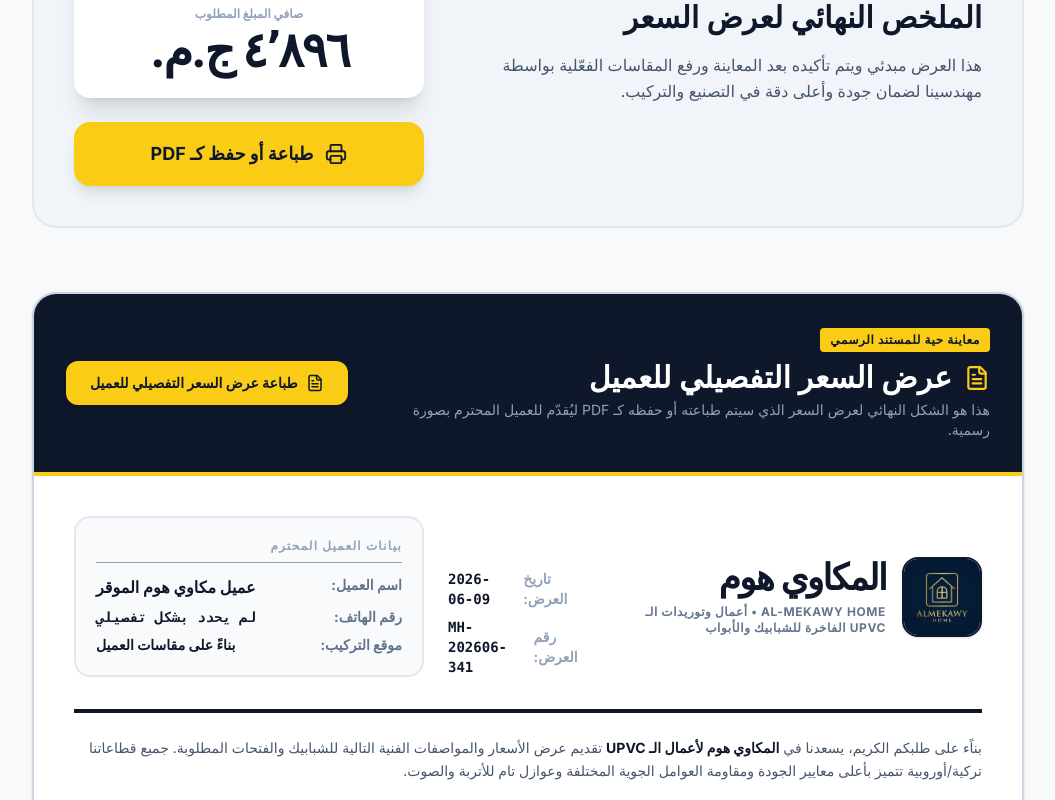
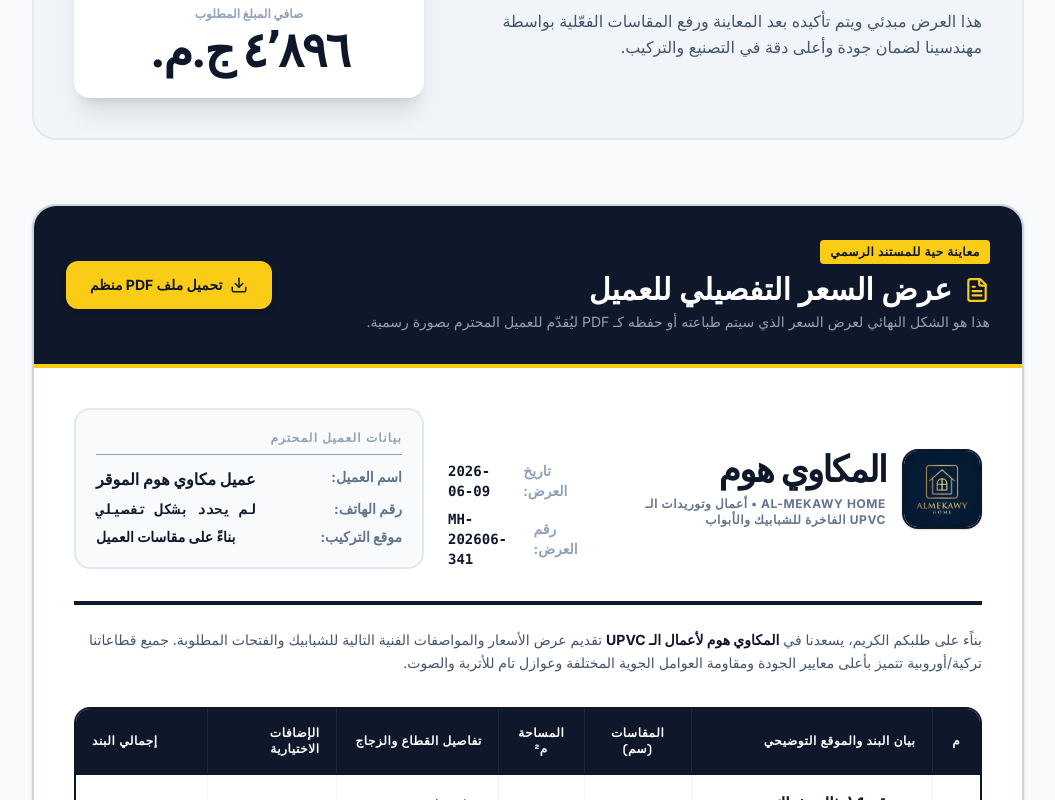
Before and after one commit to mohamedmalhasaneen-maker/Al-mekawy-Home-, a React (Vite) app: page / in a window 1280 px wide. Shown: the part 1460-2260 px from the top of the page, without its empty margins (112-1167 px from the left). Built offline with nearby package versions, Linux system fonts and the light colour scheme.

Commit message:
feat: add PDF quotation export functionality
Integrated jspdf and html-to-image to allow users to generate and download professional PDF copies of price quotations directly from the application.

```diff
--- a/index.html
+++ b/index.html
@@ -5,7 +5,6 @@
     <meta name="viewport" content="width=device-width, initial-scale=1.0" />
     <title>Al-mekawy Home | المكاوي هوم</title>
     <link rel="icon" type="image/png" href="./src/assets/images/almekawy_logo_1780823019540.png" />
- <meta name="google-site-verification" content="Q64R65UJ2_InKDzink7gozFlm1hRsgE5G5L-N2mVwcw" />
   </head>
   <body>
     <div id="root"></div>
--- a/src/App.tsx
+++ b/src/App.tsx
@@ -1,5 +1,5 @@
 import { useState, useMemo } from 'react';
-import { Plus, Calculator, QrCode } from 'lucide-react';
+import { Plus, Calculator, QrCode, FileText } from 'lucide-react';
 import { motion, AnimatePresence } from 'motion/react';
 
 import { QuoteItem, CalculationResult, CustomerInfo } from './types';
@@ -152,7 +152,14 @@
   };
 
   const handlePrint = () => {
-    window.print();
+    const el = document.getElementById('detailed-quote-view');
+    if (el) {
+      el.scrollIntoView({ behavior: 'smooth' });
+      el.classList.add('ring-4', 'ring-[#FACC15]', 'ring-offset-2');
+      setTimeout(() => {
+        el.classList.remove('ring-4', 'ring-[#FACC15]', 'ring-offset-2');
+      }, 1500);
+    }
   };
 
   return (
@@ -263,12 +270,10 @@
             type="button"
             onClick={handlePrint}
             className="px-5 py-4 bg-amber-500 hover:bg-amber-600 text-[#0F172A] rounded-2xl font-black text-sm shadow-md active:scale-95 transition-all text-center cursor-pointer flex items-center gap-1.5"
-            title="طباعة عرض السعر"
+            title="معاينة وتحميل ملف PDF منظم"
           >
-            <svg className="w-5 h-5" fill="none" viewBox="0 0 24 24" stroke="currentColor">
-              <path strokeLinecap="round" strokeLinejoin="round" strokeWidth={2.5} d="M17 17h2a2 2 0 002-2v-4a2 2 0 00-2-2H5a2 2 0 00-2 2v4a2 2 0 002 2h2m2 4h6a2 2 0 002-2v-4a2 2 0 00-2-2H9a2 2 0 00-2 2v4a2 2 0 002 2zm8-12V5a2 2 0 00-2-2H9a2 2 0 00-2-2v4" />
-            </svg>
-            <span>طباعة</span>
+            <FileText size={20} />
+            <span>عرض السعر (PDF)</span>
           </button>
         </div>
       </main>
--- a/src/components/DetailedQuoteView.tsx
+++ b/src/components/DetailedQuoteView.tsx
@@ -1,7 +1,9 @@
 import React from 'react';
 import { CustomerInfo, CalculatedItem, CalculationResult } from '../types';
 import { PROFILES, ADDONS } from '../constants';
-import { Shield, Medal, Award, Globe, Phone, FileText, CheckCircle, ExternalLink, ThumbsUp, Instagram, Facebook } from 'lucide-react';
+import { Shield, Medal, Award, Globe, Phone, FileText, CheckCircle, ExternalLink, ThumbsUp, Instagram, Facebook, Download, MessageCircle } from 'lucide-react';
+import jspdf from 'jspdf';
+import * as htmlToImage from 'html-to-image';
 import logoUrl from '../assets/images/almekawy_logo_1780823019540.png';
 
 interface Props {
@@ -11,14 +13,70 @@
 }
 
 export default function DetailedQuoteView({ customer, calculations, formatCurrency }: Props) {
+  const [isExporting, setIsExporting] = React.useState(false);
   const quoteNumber = React.useMemo(() => {
     const today = new Date();
     const random = Math.floor(100 + Math.random() * 900);
     return `MH-${today.getFullYear()}${String(today.getMonth() + 1).padStart(2, '0')}-${random}`;
   }, []);
 
+  const exportToPdf = async () => {
+    if (isExporting) return;
+    setIsExporting(true);
+
+    // Give react time to render with isExporting class updates
+    setTimeout(async () => {
+      try {
+        const element = document.getElementById('quotation-print-sheet');
+        if (!element) return;
+
+        const width = element.offsetWidth || 1120;
+        const height = element.offsetHeight || 1600;
+
+        const imgData = await htmlToImage.toPng(element, {
+          quality: 0.98,
+          backgroundColor: '#ffffff',
+          pixelRatio: 2,
+          style: {
+            transform: 'scale(1)',
+            transformOrigin: 'top right'
+          }
+        });
+
+        const pdf = new jspdf('p', 'mm', 'a4');
+        const imgWidth = 210; // A4 standard width in mm
+        const pageHeight = 297; // A4 standard height in mm
+        const imgHeight = (height * imgWidth) / width;
+
+        let heightLeft = imgHeight;
+        let position = 0;
+
+        // First page
+        pdf.addImage(imgData, 'PNG', 0, position, imgWidth, imgHeight, undefined, 'FAST');
+        heightLeft -= pageHeight;
+
+        // Subsequent page slicing
+        let pageNum = 1;
+        while (heightLeft > 0) {
+          position = - (pageNum * pageHeight);
+          pdf.addPage();
+          pdf.addImage(imgData, 'PNG', 0, position, imgWidth, imgHeight, undefined, 'FAST');
+          heightLeft -= pageHeight;
+          pageNum++;
+        }
+
+        const clientNameClean = (customer.name || 'عميل').trim().replace(/\s+/g, '_');
+        pdf.save(`عرض_سعر_المكاوي_${clientNameClean}.pdf`);
+      } catch (err) {
+        console.error('Error generating PDF:', err);
+      } finally {
+        setIsExporting(false);
+      }
+    }, 150);
+  };
+
   return (
-    <div className="mt-16 bg-white border-2 border-slate-300 rounded-3xl overflow-hidden shadow-sm hover:border-[#FACC15] transition-all duration-300 print:border-none print:shadow-none print:rounded-none">
+    <div id="detailed-quote-view" className="mt-16 bg-white border-2 border-slate-300 rounded-3xl overflow-hidden shadow-sm hover:border-[#FACC15] transition-all duration-300 print:border-none print:shadow-none print:rounded-none">
 
       {/* Visual Indicator of Quotation Form */}
       <div className="bg-[#0F172A] text-white p-6 sm:p-8 flex flex-col lg:flex-row lg:items-center justify-between gap-6 border-b-4 border-[#FACC15] print:hidden">
@@ -34,13 +92,25 @@
             هذا هو الشكل النهائي لعرض السعر الذي سيتم طباعته أو حفظه كـ PDF ليُقدّم للعميل المحترم بصورة رسمية.
           </p>
         </div>
-        <button
-          onClick={() => window.print()}
-          className="bg-[#FACC15] hover:bg-yellow-400 text-[#0F172A] px-6 py-3 rounded-xl font-black text-sm flex items-center justify-center gap-2 shadow-md transition duration-200 active:scale-95 cursor-pointer shrink-0 self-start lg:self-center"
-        >
-          <FileText size={18} />
-          طباعة عرض السعر التفصيلي للعميل
-        </button>
+        <div className="flex flex-col sm:flex-row gap-3 shrink-0 self-start lg:self-center w-full sm:w-auto">
+          <button
+            onClick={exportToPdf}
+            disabled={isExporting}
+            className="bg-[#FACC15] hover:bg-yellow-400 text-[#0F172A] px-6 py-3.5 rounded-xl font-black text-sm flex items-center justify-center gap-2 shadow-md transition duration-200 active:scale-95 cursor-pointer disabled:opacity-60"
+          >
+            {isExporting ? (
+              <>
+                <span className="w-4 h-4 border-2 border-[#0F172A] border-t-transparent rounded-full animate-spin"></span>
+                <span>جاري حفظ الـ PDF...</span>
+              </>
+            ) : (
+              <>
+                <Download size={18} />
+                <span>تحميل ملف PDF منظم</span>
+              </>
+            )}
+          </button>
+        </div>
       </div>
 
       {/* Actual Statement Sheet Area */}
@@ -267,7 +337,7 @@
         </div>
 
         {/* Interactive Clickable Links (Requested by User) */}
-        <div className="mt-10 p-5 bg-[#F8F9FA] rounded-2xl border-2 border-dashed border-slate-200 flex flex-col md:flex-row justify-between items-center gap-4 print:hidden">
+        <div className={`mt-10 p-5 bg-[#F8F9FA] rounded-2xl border-2 border-dashed border-slate-200 flex flex-col md:flex-row justify-between items-center gap-4 print:hidden ${isExporting ? '!hidden' : ''}`}>
           <div className="text-right">
             <h4 className="font-bold text-[#0F172A]">روابط التواصل السريع والتفاعل</h4>
             <p className="text-xs text-slate-500">انقر على أي مما يلي للتواصل الفوري أو الانتقال لموقعنا الرسمي</p>
@@ -291,8 +361,9 @@
               href="https://wa.me/201141761261"
               target="_blank"
               rel="noreferrer"
-              className="py-2.5 px-4 bg-green-650 text-white hover:bg-green-700 text-xs font-black rounded-xl transition flex items-center gap-1.5 cursor-pointer"
+              className="py-2.5 px-4 bg-[#25D366] text-white hover:bg-[#20ba5a] text-xs font-black rounded-xl transition-all flex items-center gap-1.5 cursor-pointer shadow-md shadow-green-950/10 hover:shadow-lg active:scale-95 ring-2 ring-emerald-400/20"
             >
+              <MessageCircle size={14} className="text-white" />
               <span>واتساب: 01141761261</span>
             </a>
             <a
@@ -347,7 +418,7 @@
         {/* Small footer citation */}
         <div className="mt-10 border-t border-slate-100 pt-4 flex justify-between items-center text-[10px] text-slate-400 font-extrabold tracking-widest uppercase">
           <p>© {new Date().getFullYear()} AL-MAKKAWI HOME • OFFICIAL QUOTATION</p>
-          <p className="hidden print:block flex items-center gap-1">
+          <p className={`hidden print:block flex items-center gap-1 ${isExporting ? '!flex' : ''}`}>
             <span>فيسبوك: </span>
             <span className="font-mono text-slate-800 lowercase">https://www.facebook.com/share/1Bfwi9XFow/</span>
           </p>
--- a/src/components/SummaryBox.tsx
+++ b/src/components/SummaryBox.tsx
@@ -1,4 +1,4 @@
-import { Printer } from 'lucide-react';
+import { FileText } from 'lucide-react';
 import { CalculationResult } from '../types';
 import { motion } from 'motion/react';
 
@@ -38,14 +38,6 @@
             </div>
           </div>
         </div>
-
-        <button
-          onClick={handlePrint}
-          className="w-full bg-[#FACC15] text-[#0F172A] hover:bg-yellow-400 py-4.5 rounded-2xl font-black text-lg shadow-lg hover:scale-[1.02] transition active:scale-95 flex items-center justify-center gap-3 print:hidden"
-        >
-          <Printer size={22} />
-          طباعة أو حفظ كـ PDF
-        </button>
       </div>
     </motion.div>
   );
```
Also changed, not shown: package.json (+9 -6 lines), 1 other file (tests, documents, lock files or other folders).
